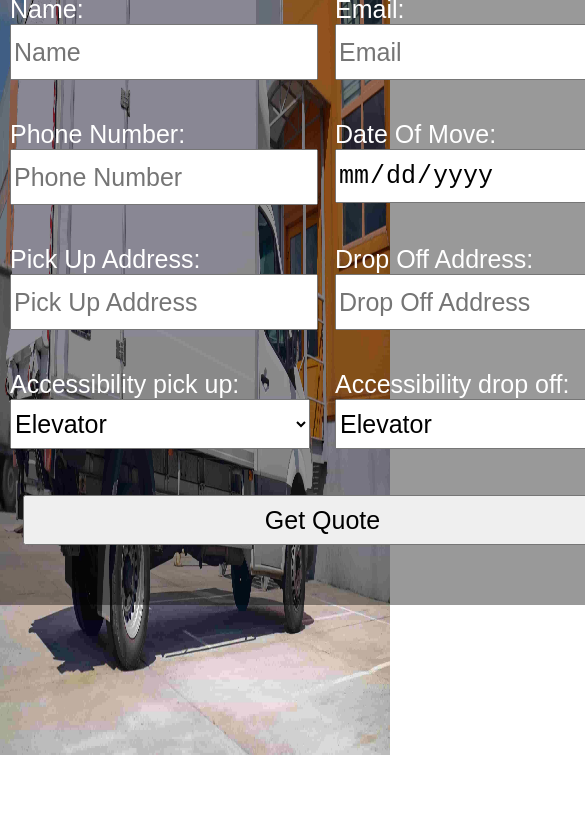
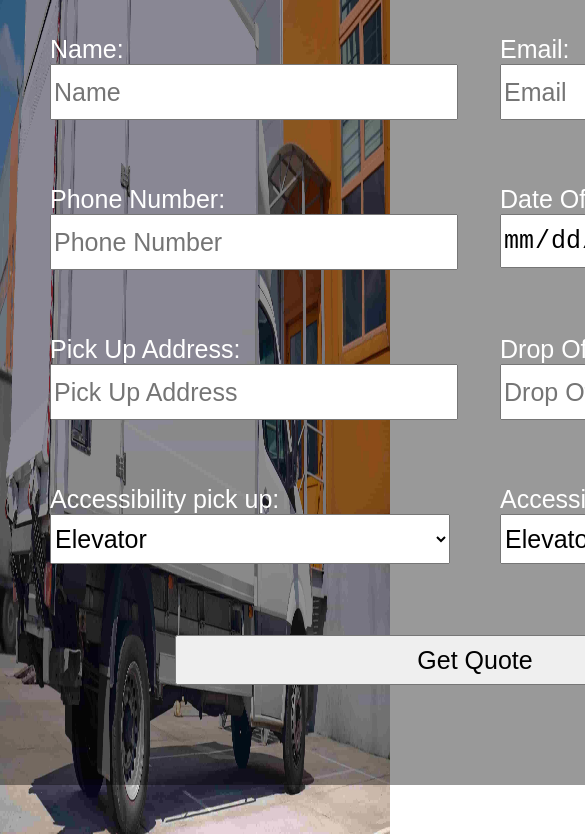
Before and after one commit to pro249/TEZTEZ, a plain HTML site: page index.html in a window 390 px wide. Shown: the part 395-1229 px from the top of the page, 585 px wide, since content can reach past the window. Drawn offline with Linux system fonts and the light colour scheme.

Commit message:
Update index.css

```diff
--- a/index.css
+++ b/index.css
@@ -301,7 +301,7 @@ nav p{
     #git{
         width: 645px;
     }
-    #survey{
+   /* #survey{
         font-size: 25px;
         background-color: rgba(0,0,0, 0.4);
         display: grid;
@@ -314,7 +314,7 @@ nav p{
         gap: 25px;
         color: white;
         margin-top: 100px;
-    }
+    }  */
     body{
         font-size: 15px;
     }
```
